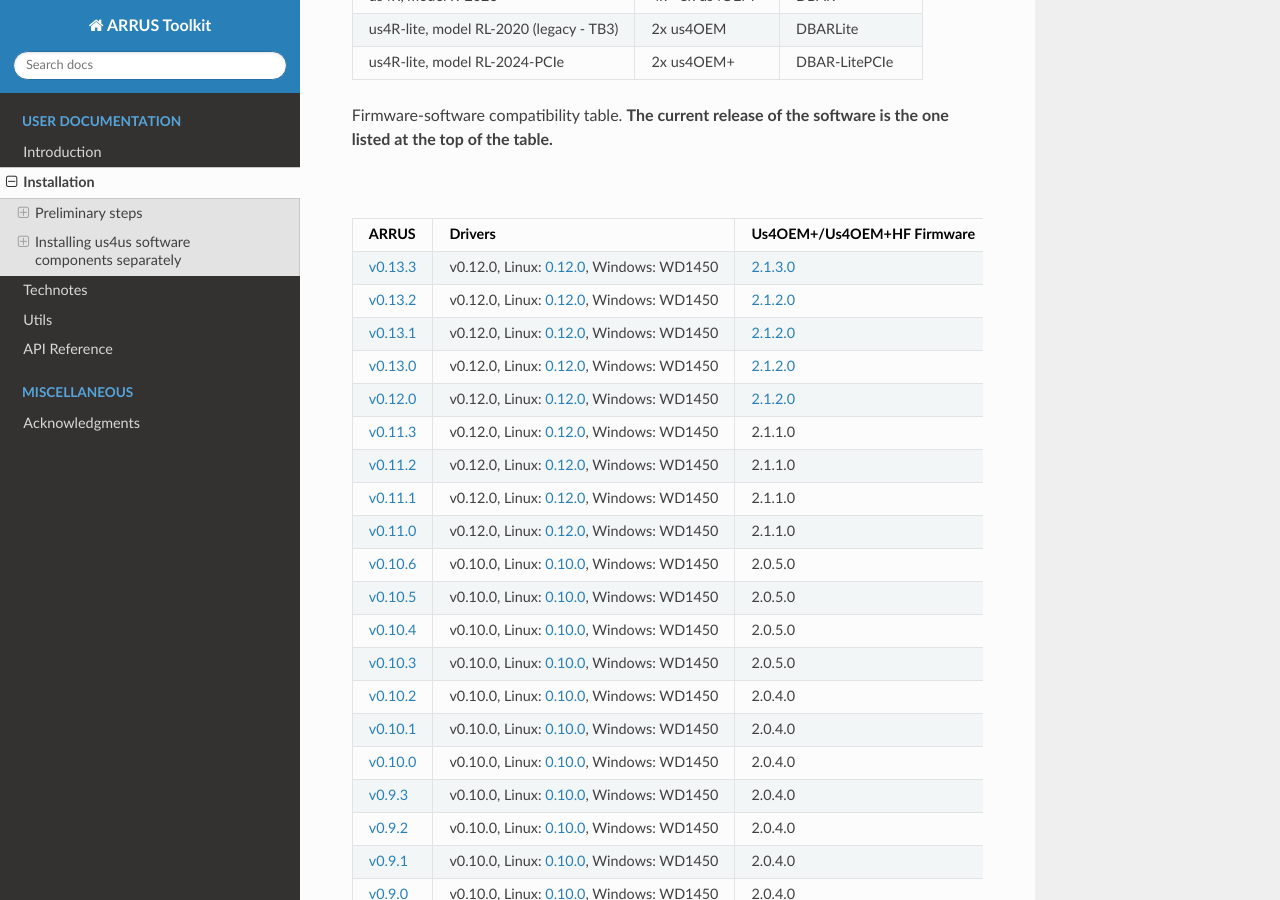
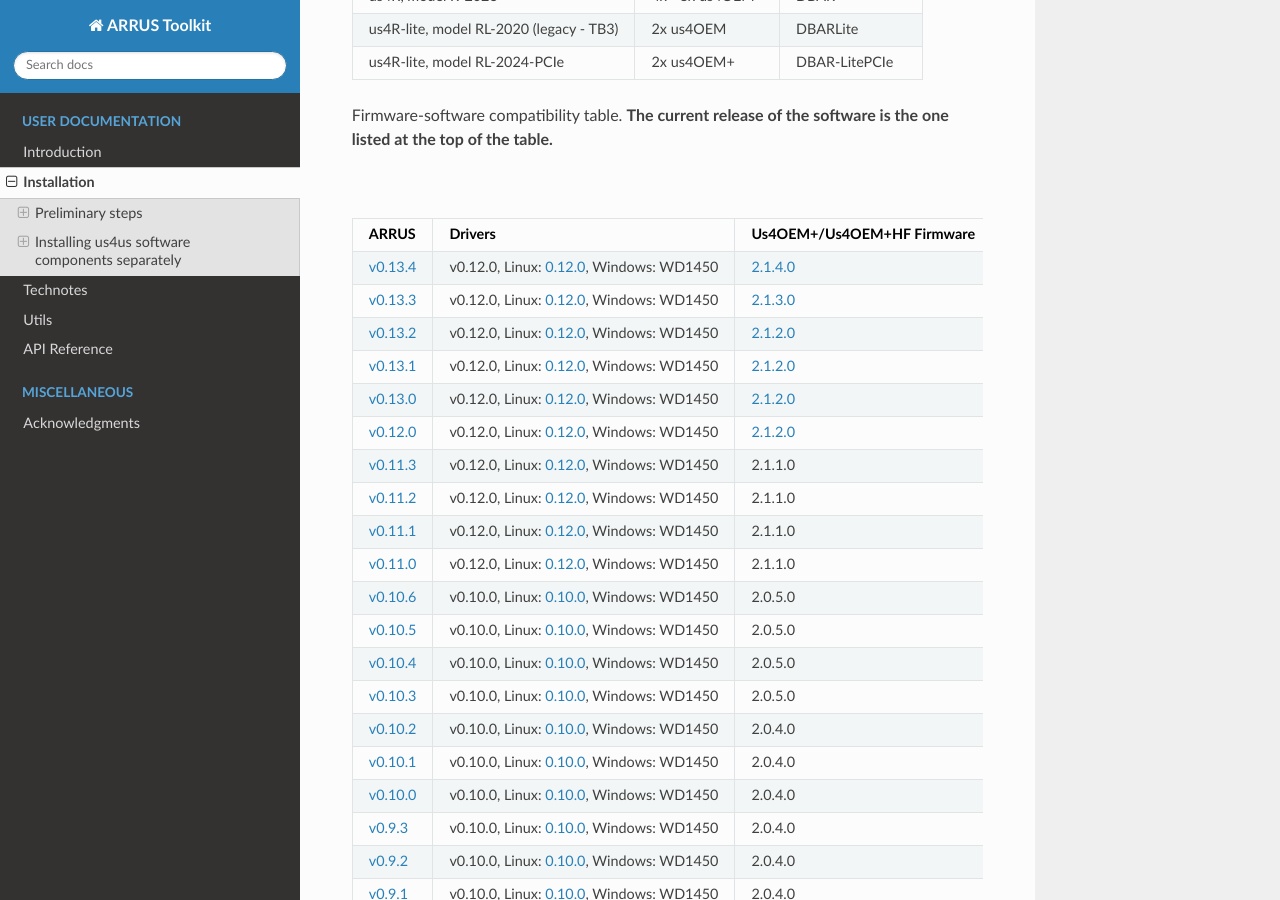
Before and after one commit to us4useu/arrus-toolkit, a Sphinx documentation site: the page built from docs/content/installation/index.rst, in a window 1280 px wide and 900 px high, scrolled down 4592 px. Built offline with Sphinx 7.4.7 and the Read the Docs theme 3.1.0, drawn with Linux system fonts in a browser that asks for light colours.

Commit message:
Updated to Version 0.13.4.

```diff
--- a/docs/content/installation/index.rst
+++ b/docs/content/installation/index.rst
@@ -171,6 +171,14 @@
      - DBAR-Lite-PCIe Firmware
      - DBAR Firmware
      - CUDA
+   * - `v0.13.4 <https://github.com/us4useu/arrus/releases/tag/v0.13.4>`__
+     - v0.12.0, Linux: `0.12.0 <https://github.com/us4useu/us4r-drivers/releases/download/v0.12.0/us4r-lkm-v0.12.0.run>`__, Windows: WD1450
+     - `2.1.4.0 <https://github.com/us4useu/us4r-drivers/releases/tag/v0.14.4>`__
+     - 1.0.1.0, TX: a
+     - 0x243a5479
+     - 1.0.x-1.2.0
+     - 0x705c9732/0xc34eafc3/0xa0ef96f2
+     - 10.1-12.2
    * - `v0.13.3 <https://github.com/us4useu/arrus/releases/tag/v0.13.3>`__
      - v0.12.0, Linux: `0.12.0 <https://github.com/us4useu/us4r-drivers/releases/download/v0.12.0/us4r-lkm-v0.12.0.run>`__, Windows: WD1450
      - `2.1.3.0 <https://github.com/us4useu/us4r-drivers/releases/tag/v0.14.3>`__
```
